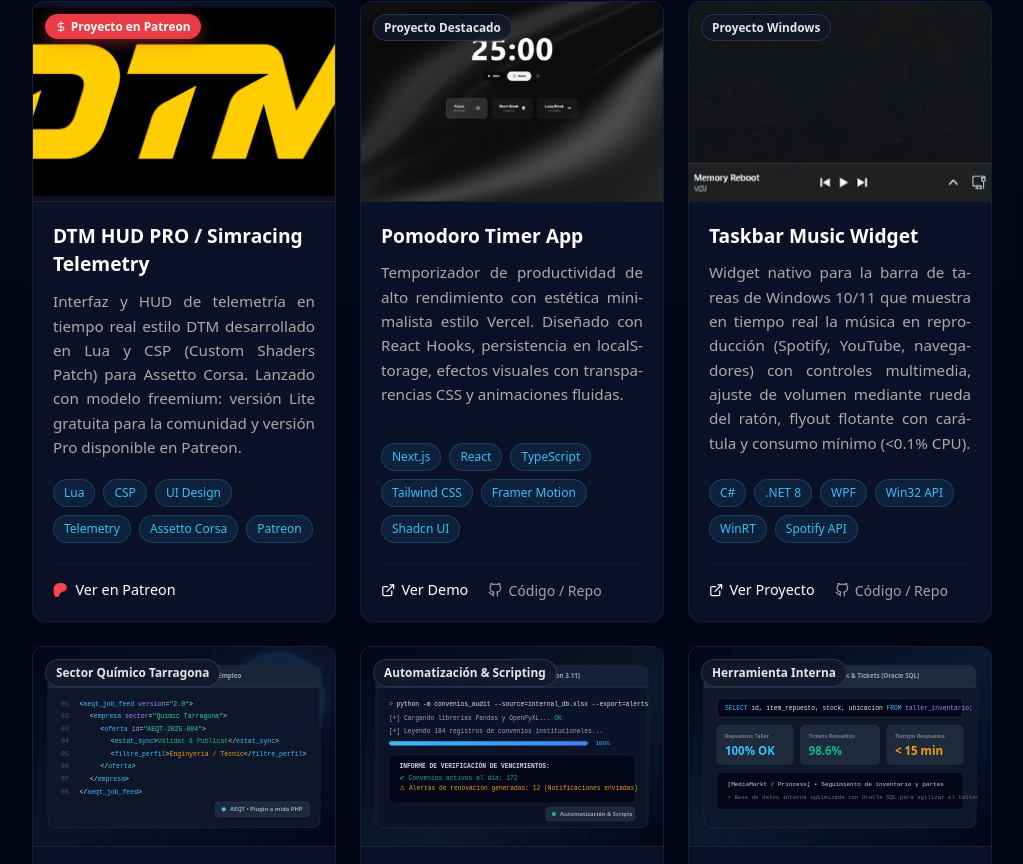
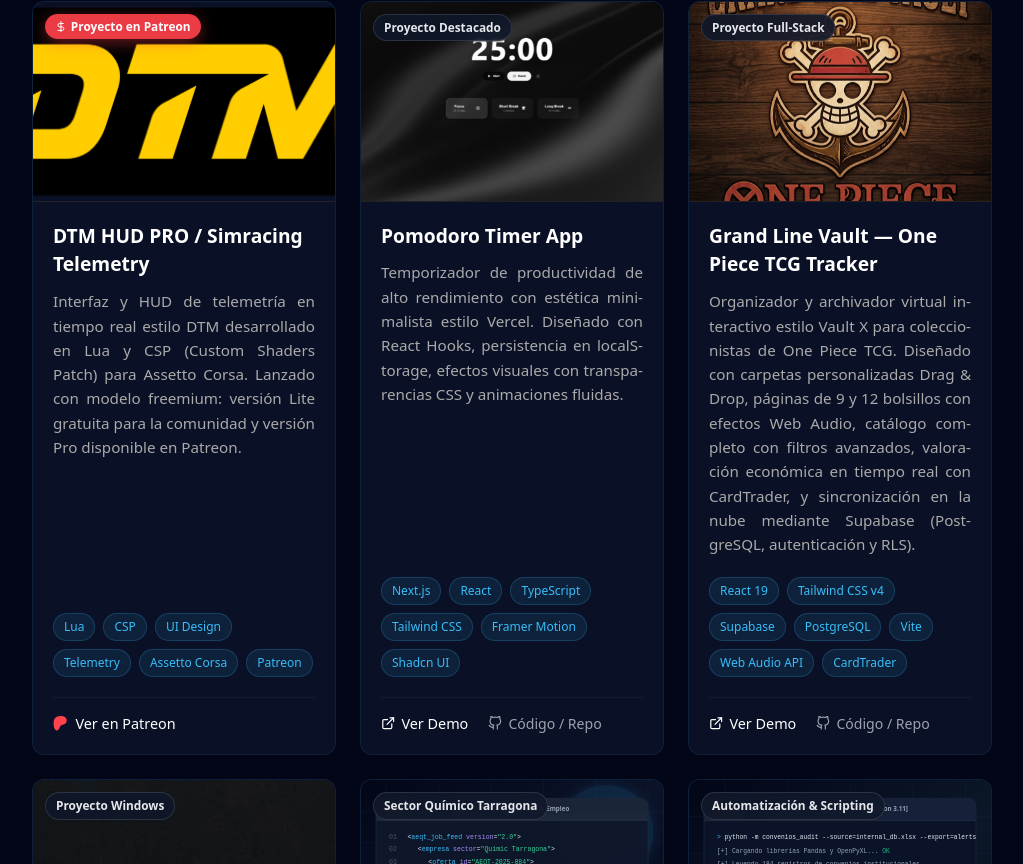
Before and after one commit to KillianTR/Portfolio, a React (Vite) app: page / in a window 1280 px wide. Shown: the part 4236-5100 px from the top of the page, without its empty margins (128-1151 px from the left). Built offline with nearby package versions, Linux system fonts and the light colour scheme; no server answers.

Commit message:
feat(projects): add Grand Line Vault One Piece TCG Tracker project

```diff
--- a/src/components/Projects.jsx
+++ b/src/components/Projects.jsx
@@ -55,6 +55,21 @@
     demoUrl: "https://pomodoro-timer-killiantr.vercel.app",
     demoText: { es: "Ver Demo", ca: "Veure Demo" },
     githubUrl: "https://github.com/KillianTR",
+  },
+  {
+    title: "Grand Line Vault — One Piece TCG Tracker",
+    category: "web",
+    badge: { es: "Proyecto Full-Stack", ca: "Projecte Full-Stack" },
+    badgeType: "default",
+    description: {
+      es: "Organizador y archivador virtual interactivo estilo Vault X para coleccionistas de One Piece TCG. Diseñado con carpetas personalizadas Drag & Drop, páginas de 9 y 12 bolsillos con efectos Web Audio, catálogo completo con filtros avanzados, valoración económica en tiempo real con CardTrader, y sincronización en la nube mediante Supabase (PostgreSQL, autenticación y RLS).",
+      ca: "Organitzador i arxivador digital interactiu estil Vault X per a col·leccionistes d'One Piece TCG. Dissenyat amb carpetes personalitzades Drag & Drop, pàgines de 9 i 12 butxaques amb efectes Web Audio, catàleg oficial amb filtres avançats, valoració econòmica en temps real amb CardTrader, i sincronització al núvol mitjançant Supabase (PostgreSQL, autenticació i RLS).",
+    },
+    image: "/grand-line-vault-preview.jpg",
+    tech: ["React 19", "Tailwind CSS v4", "Supabase", "PostgreSQL", "Vite", "Web Audio API", "CardTrader"],
+    demoUrl: "https://grand-line-vault-tcg.vercel.app",
+    demoText: { es: "Ver Demo", ca: "Veure Demo" },
+    githubUrl: "https://github.com/KillianTR/one-piece-tcg",
   },
   {
     title: "Taskbar Music Widget",
```
Also changed, not shown: public/grand-line-vault-preview.jpg (added).
